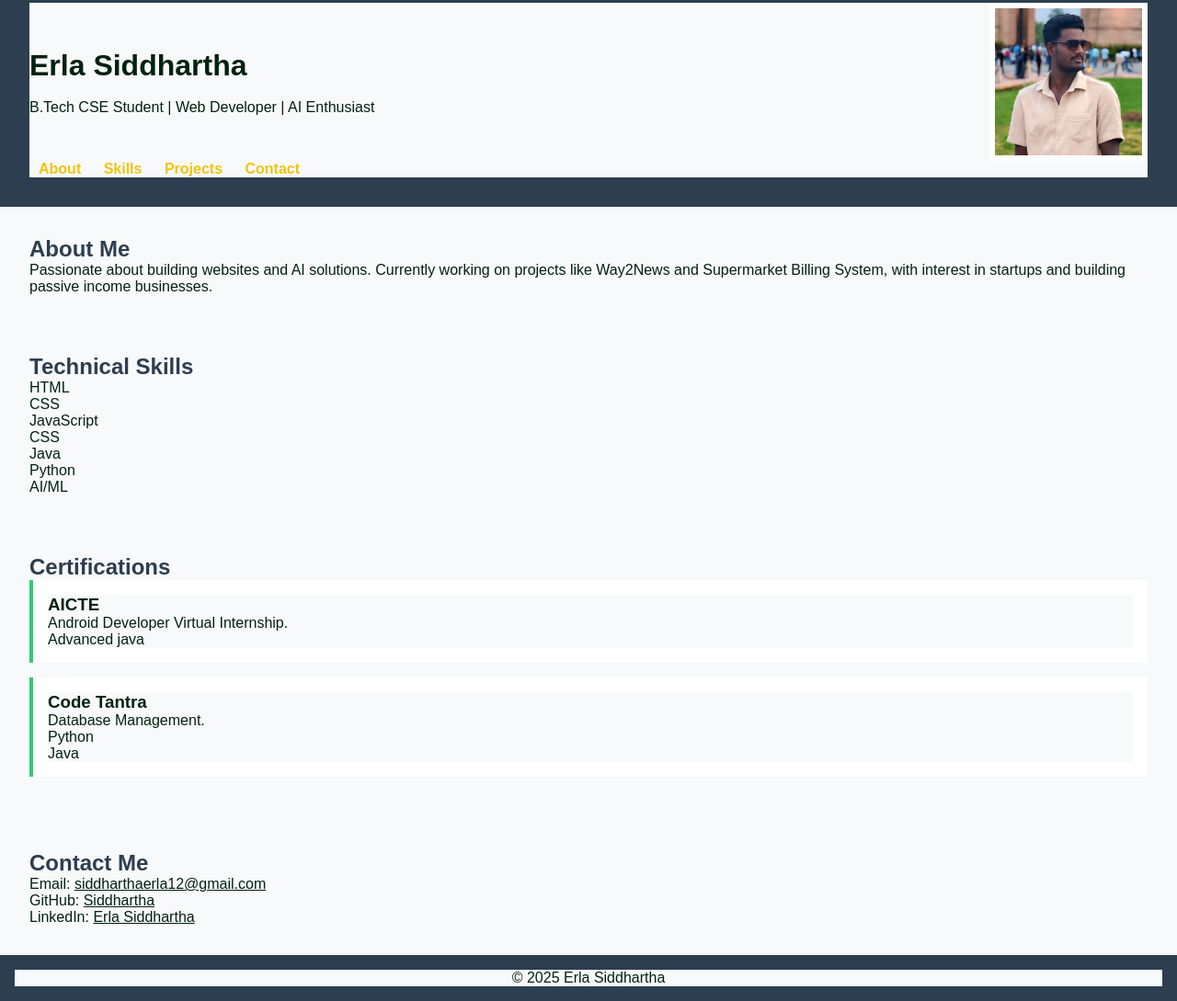
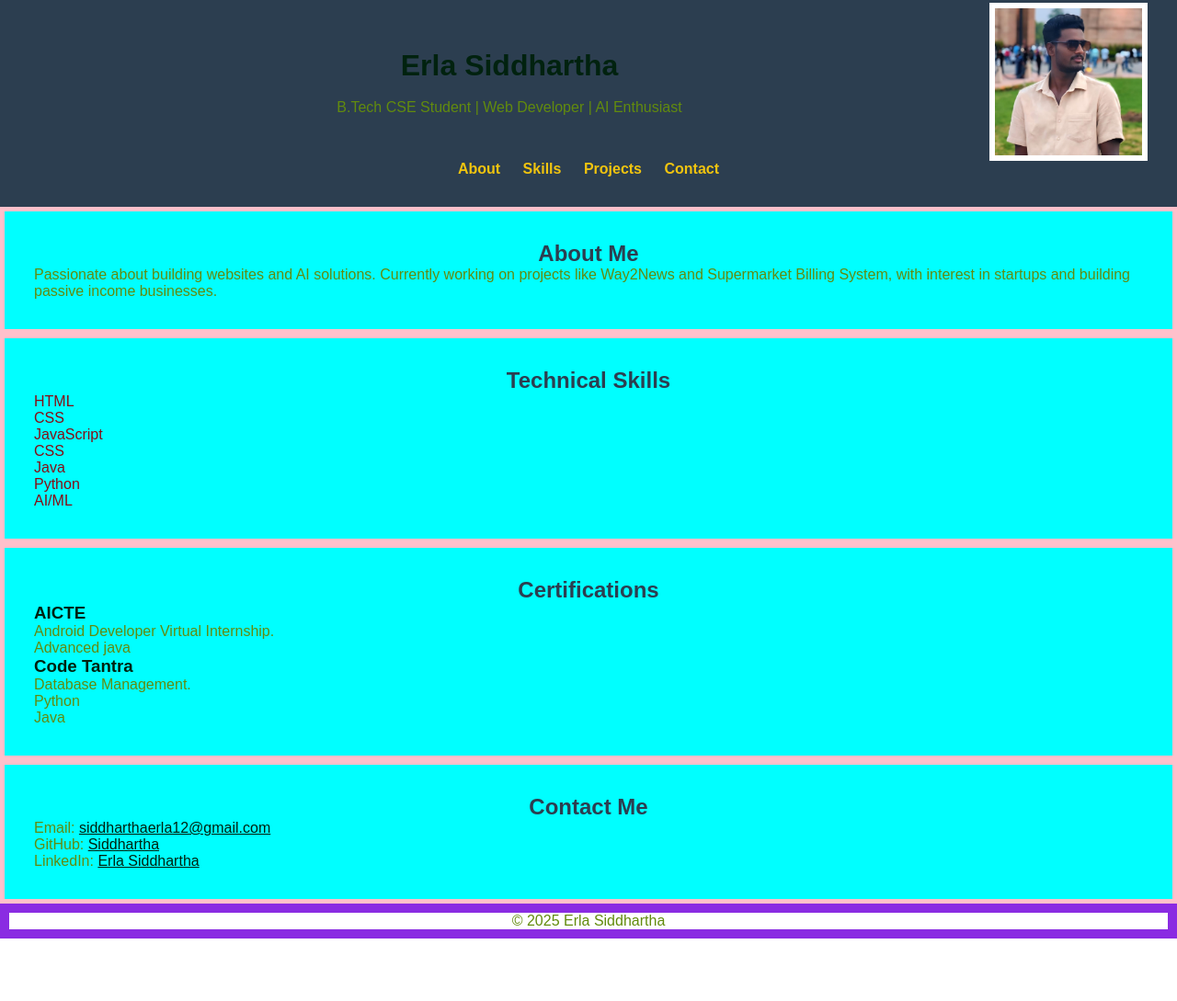
Before and after one commit to Siddharthaerla/siddu1, a plain HTML site: page index.html in a window 1280 px wide. Shown: the part 29-1118 px from the top of the page at 92% size. After the commit the page ends 1050 px from the top, so only its background shows below. Drawn offline with Linux system fonts and the light colour scheme; a script that the page names is missing.

Commit message:
Update style.css

```diff
--- a/style.css
+++ b/style.css
@@ -1,18 +1,11 @@
 * {
   margin: 0;
   font-family: Arial, sans-serif;
-  background: #f8f9fa;
   color: #01220f;
 }
-
-header {
-  background: #2c3e50;
-  color: white;
-  padding: 2rem;
-  text-align: left;
-  position: relative;
+h2{
+  text-align: center;
 }
-
 .top-bar {
   display: flex;
   justify-content: space-between;
@@ -43,45 +36,41 @@ header {
   display: block;
 }
 
+header {
+  background: #2c3e50;
+  color: white;
+  padding: 2rem;
+  text-align: center;
+}
+
 header nav a {
   margin: 0 10px;
   color: #f1c40f;
   text-decoration: none;
   font-weight: bold;
-  background: none;
 }
 
 section {
   padding: 2rem;
+  border: 5px solid pink;
+  background-color: aqua;
 }
 
 h2 {
   color: #2c3e50;
-  background: none;
 }
 
 ul {
   list-style: none;
   padding: 0;
-  background: none;
 }
-
-.project {
-  background: #fff;
-  padding: 1rem;
-  margin-bottom: 1rem;
-  border-left: 4px solid #2ecc71;
-  color: #01220f;
+footer {
+  border: 10px solid blueviolet;
+  text-align: center;
 }
-
-footer {
-  background: #2c3e50;
-  color: white;
-  text-align: center;
-  padding: 1rem;
+li{
+  color: rgb(135, 12, 20);
 }
-
-.body {
-  background-color: #fff;
-  background-image: url("./assets/img6.png");
+p {
+  color: rgb(98, 139, 14);
 }
```
